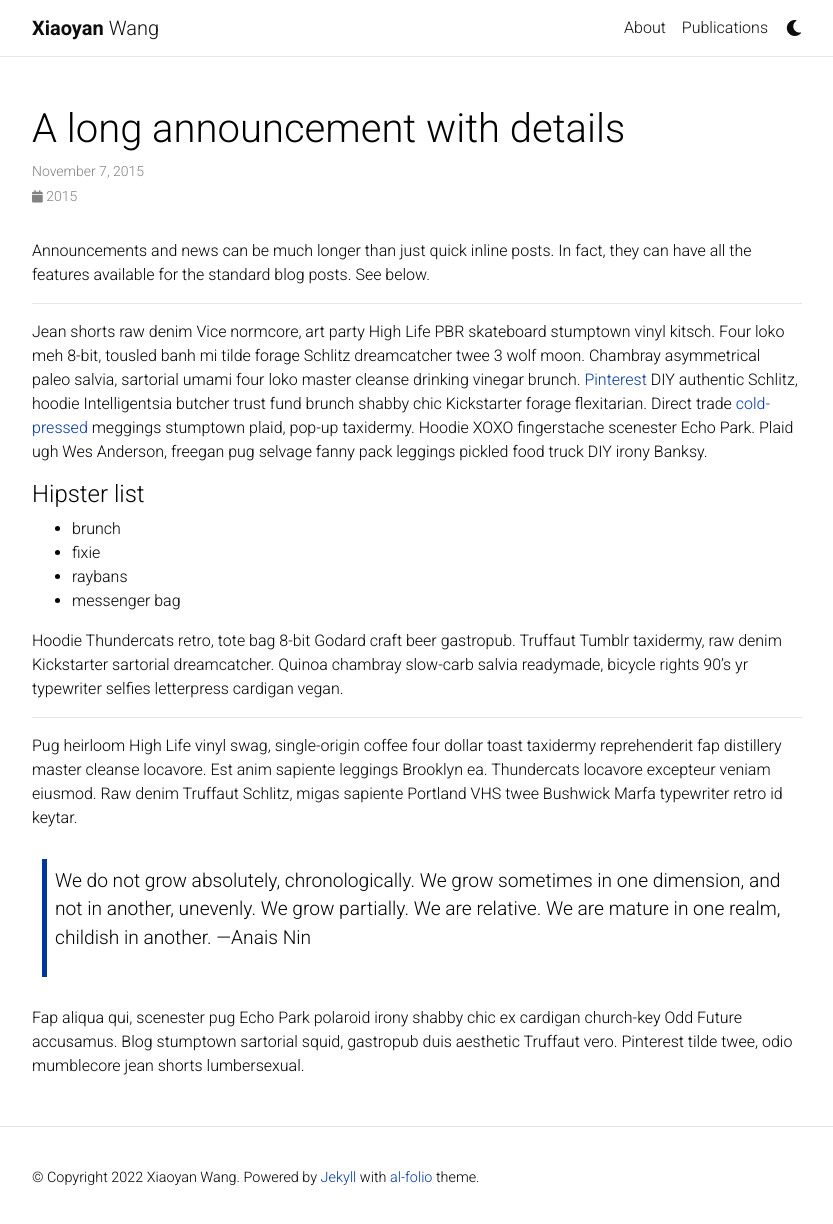
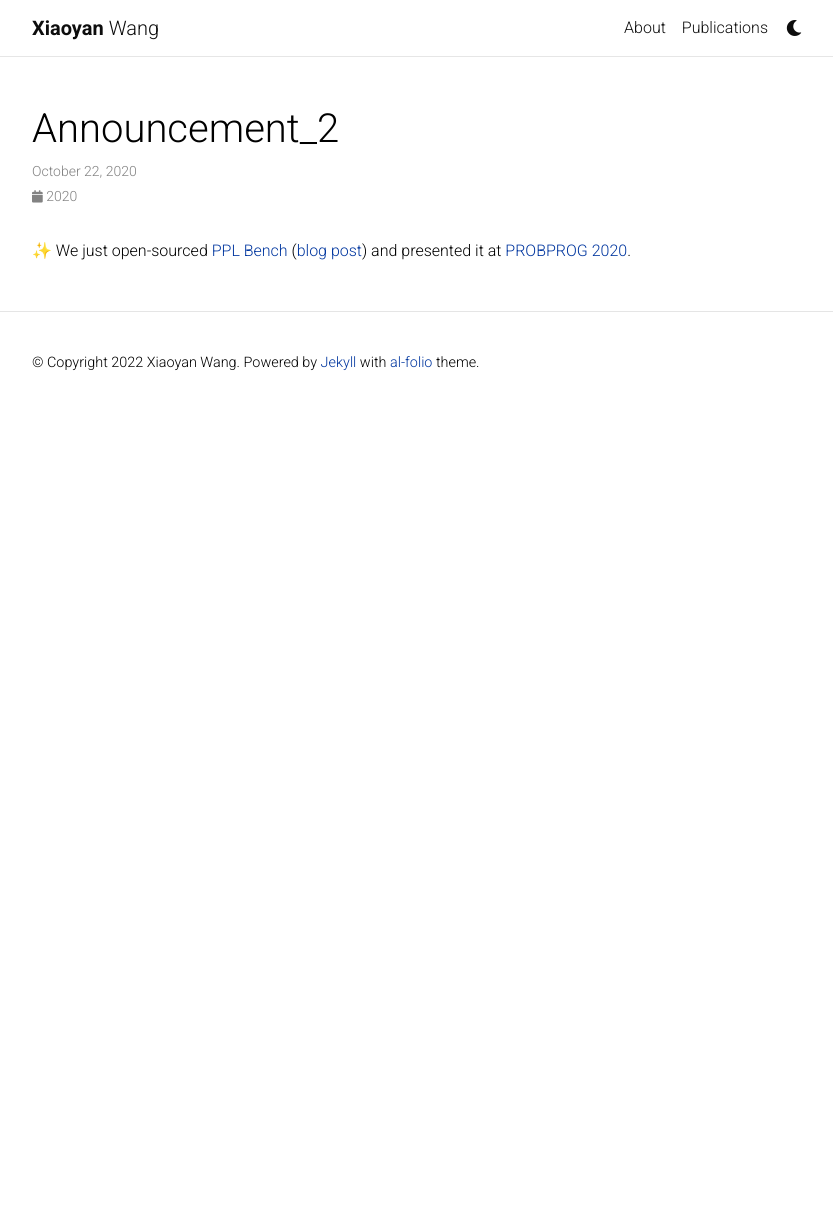
Before and after one commit to horizon-blue/about, a Jekyll site: the page built from _news/announcement_2.md, in a window 1280 px wide and 1228 px high. Shown: the top 1224 px of the window, without its empty margins (223-1056 px from the left). Built offline with Jekyll 4.4.1, drawn with Linux system fonts in a browser that asks for light colours; emoji names are drawn with the system emoji font; comment, search, counter and statistics services are not loaded; a style sheet for code colours, icons or effects is not loaded.

Commit message:
Update news

```diff
--- a/_news/announcement_2.md
+++ b/_news/announcement_2.md
@@ -1,31 +1,7 @@
 ---
 layout: post
-title: A long announcement with details
-date: 2015-11-07 16:11:00-0400
-inline: false
+date: 2020-10-22 12:00:00-0800
+inline: true
 ---
 
-Announcements and news can be much longer than just quick inline posts. In fact, they can have all the features available for the standard blog posts. See below.
-
-***
-
-Jean shorts raw denim Vice normcore, art party High Life PBR skateboard stumptown vinyl kitsch. Four loko meh 8-bit, tousled banh mi tilde forage Schlitz dreamcatcher twee 3 wolf moon. Chambray asymmetrical paleo salvia, sartorial umami four loko master cleanse drinking vinegar brunch. <a href="https://www.pinterest.com">Pinterest</a> DIY authentic Schlitz, hoodie Intelligentsia butcher trust fund brunch shabby chic Kickstarter forage flexitarian. Direct trade <a href="https://en.wikipedia.org/wiki/Cold-pressed_juice">cold-pressed</a> meggings stumptown plaid, pop-up taxidermy. Hoodie XOXO fingerstache scenester Echo Park. Plaid ugh Wes Anderson, freegan pug selvage fanny pack leggings pickled food truck DIY irony Banksy.
-
-#### Hipster list
-<ul>
-    <li>brunch</li>
-    <li>fixie</li>
-    <li>raybans</li>
-    <li>messenger bag</li>
-</ul>
-
-Hoodie Thundercats retro, tote bag 8-bit Godard craft beer gastropub. Truffaut Tumblr taxidermy, raw denim Kickstarter sartorial dreamcatcher. Quinoa chambray slow-carb salvia readymade, bicycle rights 90's yr typewriter selfies letterpress cardigan vegan.
-
-***
-
-Pug heirloom High Life vinyl swag, single-origin coffee four dollar toast taxidermy reprehenderit fap distillery master cleanse locavore. Est anim sapiente leggings Brooklyn ea. Thundercats locavore excepteur veniam eiusmod. Raw denim Truffaut Schlitz, migas sapiente Portland VHS twee Bushwick Marfa typewriter retro id keytar.
-
-> We do not grow absolutely, chronologically. We grow sometimes in one dimension, and not in another, unevenly. We grow partially. We are relative. We are mature in one realm, childish in another.
-> —Anais Nin
-
-Fap aliqua qui, scenester pug Echo Park polaroid irony shabby chic ex cardigan church-key Odd Future accusamus. Blog stumptown sartorial squid, gastropub duis aesthetic Truffaut vero. Pinterest tilde twee, odio mumblecore jean shorts lumbersexual.
+:sparkles: We just open-sourced [PPL Bench](https://pplbench.org/) ([blog post](https://ai.facebook.com/blog/ppl-bench-creating-a-standard-for-benchmarking-probabilistic-programming-languages/)) and presented it at [PROBPROG 2020](https://probprog.cc/2020/).
```
Also changed, not shown: _news/announcement_1.md (+2 -2 lines), _news/announcement_3.md (+2 -2 lines).
